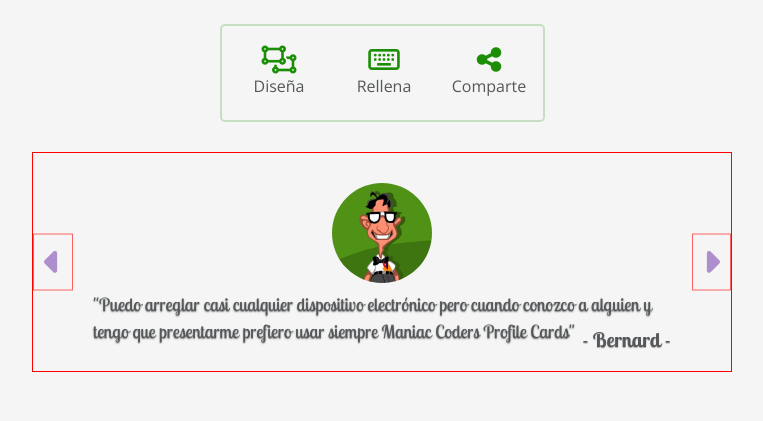
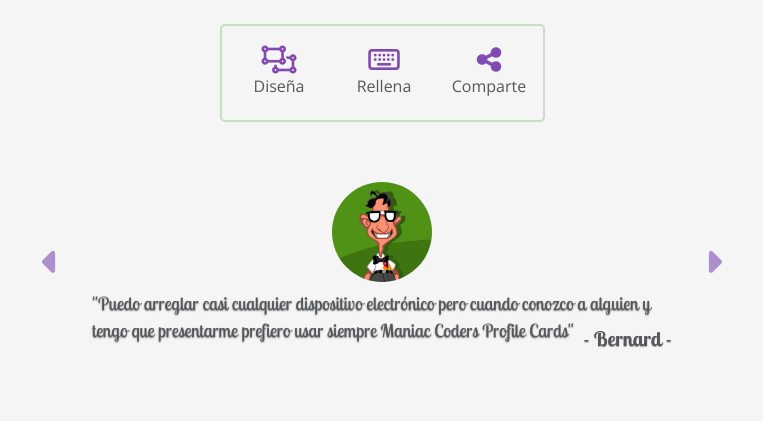
Before and after one commit to elemarmar/project-promo-j-module-3-team-3, a website: page src/html/index.html in a window 1280 px wide. Shown: the part 338-759 px from the top of the page, without its empty margins (258-1021 px from the left). Drawn offline with nearby package versions, Linux system fonts and the light colour scheme; files that its build step writes are made by us from their sources; files whose address does not match are found by name.

Commit message:
temporal breakdown

```diff
--- a/src/html/index.html
+++ b/src/html/index.html
@@ -21,6 +21,6 @@
 
       <include src="./partials/footer.html"></include>
     </div>
-    <script src="./assets/js/main.js"></script>
+    <script src="./assets/js/main.js" type="text/javascript"></script>
   </body>
 </html>
--- a/src/scss/components/_carousel.scss
+++ b/src/scss/components/_carousel.scss
@@ -12,7 +12,6 @@
     align-self: center;
     margin-top: 30px;
     margin-bottom: 20px;
-    border: solid 1px red;
 
     .carousel__main {
       flex-direction: column;
@@ -73,7 +72,7 @@
     transform: translateY(-50%);
     font-size: 2.1875rem;
     opacity: 60%;
-    border: 1px solid red;
+
     color: $color-palete4-light;
     padding: 10px;
     cursor: pointer;
--- a/src/scss/layout/_main.scss
+++ b/src/scss/layout/_main.scss
@@ -45,9 +45,6 @@
     // height: 73.8px;
     border-radius: 4px;
     border: solid 1.6px rgba(027, 142, 006, 0.21);
-    //  rgba(225, 115, 52, 0.21);
-    // Si le aplico el color que le corresponde más un opacity, lo que ocurre es que todo el el elemento se convierte a opaco. He estado leyendo y lo que se recomienda es pasar el color a rgba y ponerle la opacidad (en este caso: 0.21)
-
     padding: 15px 20px 17.8px;
     display: grid;
     grid-template-columns: 1fr 1fr 1fr;
@@ -63,7 +60,7 @@
     &-icons {
       font-size: 1.4rem;
       font-weight: normal;
-      color: $color-secondary;
+      color: $color-palete4-light;
     }
     &-text {
       font-family: $font-primary;
```
Also changed, not shown: src/js/04-carousel.js (+22 -0 lines).
